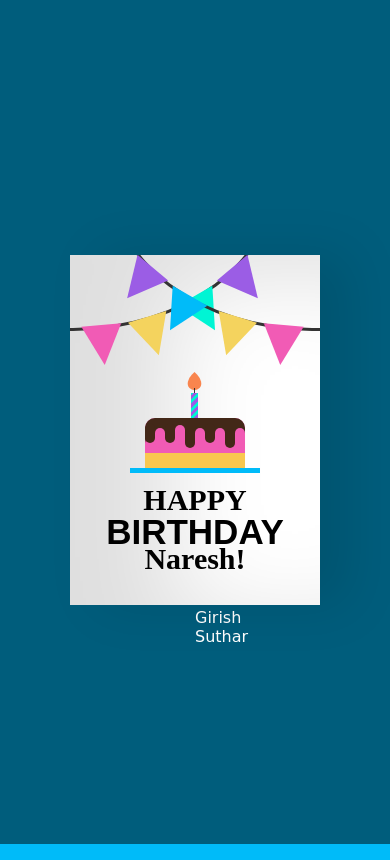
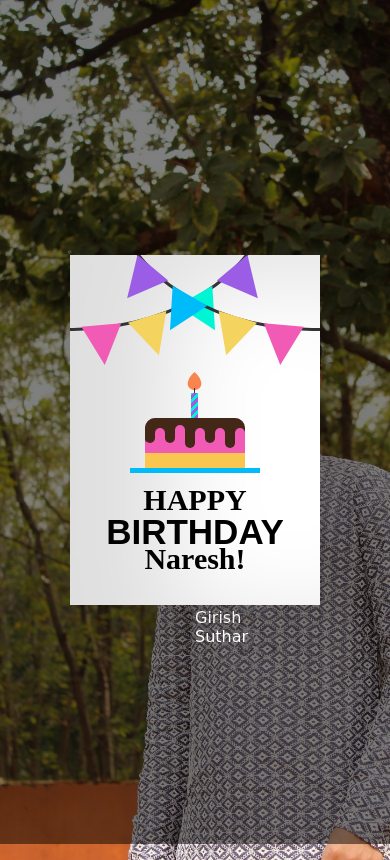
Before and after one commit to hellogirish07/Birthday, a plain HTML site: page Happy Birthday/index.html in a window 390 px wide. Drawn offline with Linux system fonts and the light colour scheme.

Commit message:
Update style.css

```diff
--- a/Happy Birthday/style.css
+++ b/Happy Birthday/style.css
@@ -215,7 +215,7 @@ body {
 
 .cardInside {
     position: absolute;
-    background: url(./Khusbu.jpg);
+    background: url(./Naresh1.jpg);
     background-size: cover;
     width: 250px;
     height: 350px;
@@ -270,6 +270,8 @@ img {
 @media screen and (max-width: 480px) {
     body {
         position: relative;
+        background-image: url(./Naresh2.jpg);
+        background-size: cover;
     }
 
     body::before {
@@ -282,9 +284,4 @@ img {
         background: rgba(0, 0, 0, 0.5); /* Adjust the last value for darkness */
         z-index: -1;
     }
-
-    body {
-        background-image: url(./Khusbu.jpg);
-        background-size: cover;
-    }
 }
```
